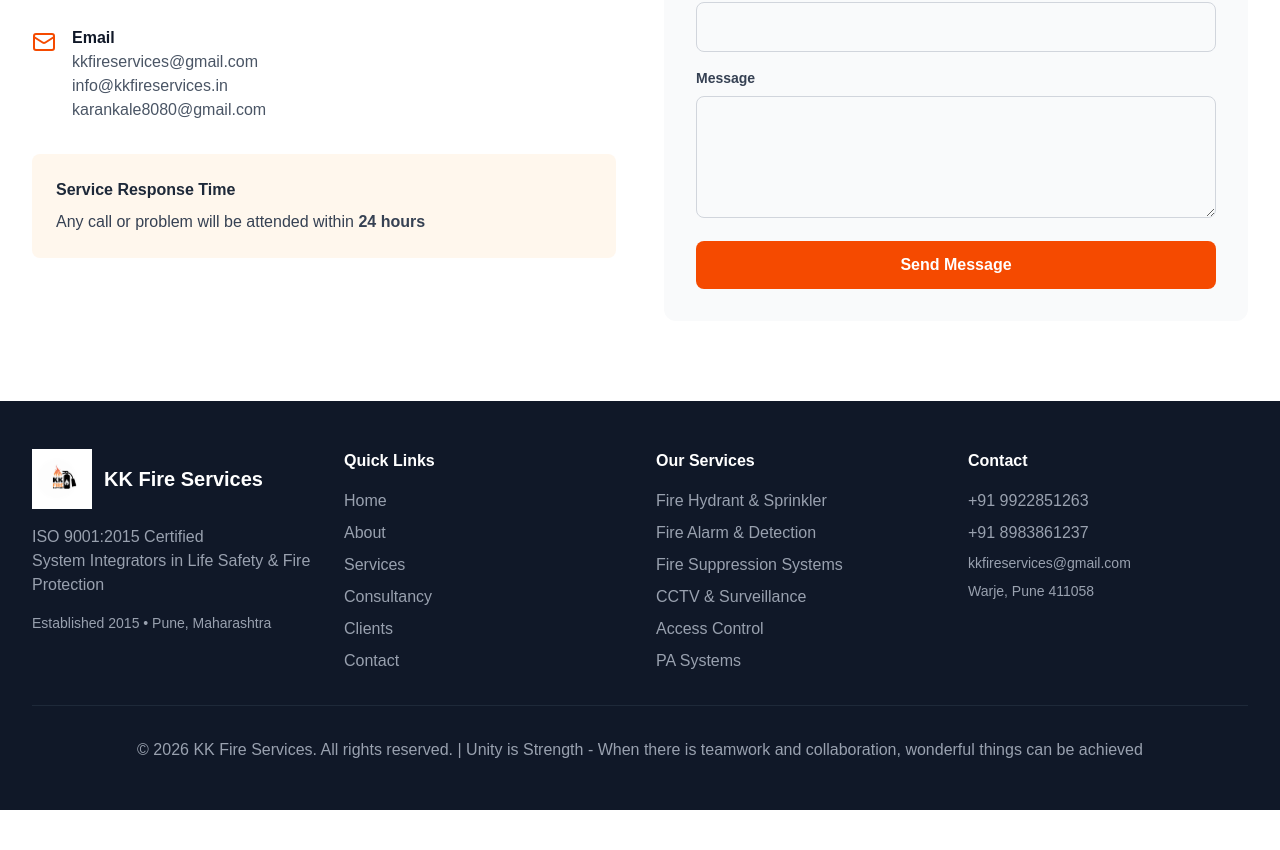
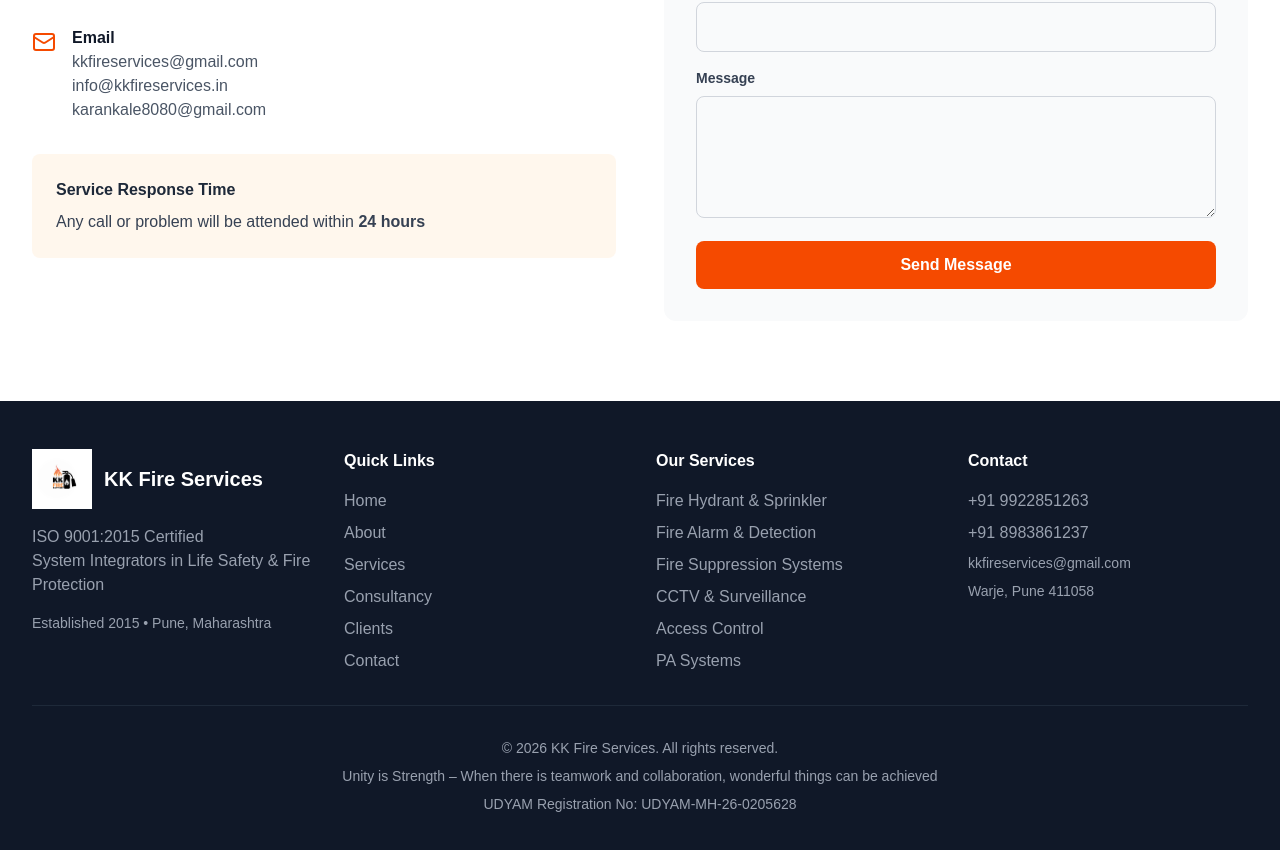
Before and after one commit to do-or-dieorganisation/kk-fire-services, a Next.js app: page / in a window 1280 px wide. Shown: the part 8529-9379 px from the top of the page. Before the commit the page ends 9339 px from the top, so only its background shows below. Built offline with nearby package versions, Linux system fonts and the light colour scheme.

Commit message:
Updated footer with UDYAM number

```diff
--- a/components/layout/Footer.tsx
+++ b/components/layout/Footer.tsx
@@ -44,6 +44,7 @@
               Established 2015 • Pune, Maharashtra
             </p>
           </div>
+
           <div>
             <h4 className="font-bold mb-4">Quick Links</h4>
             <ul className="space-y-2 text-gray-400">
@@ -56,6 +57,7 @@
               ))}
             </ul>
           </div>
+
           <div>
             <h4 className="font-bold mb-4">Our Services</h4>
             <ul className="space-y-2 text-gray-400">
@@ -64,6 +66,7 @@
               ))}
             </ul>
           </div>
+
           <div>
             <h4 className="font-bold mb-4">Contact</h4>
             <ul className="space-y-2 text-gray-400">
@@ -74,11 +77,17 @@
             </ul>
           </div>
         </div>
-        <div className="border-t border-gray-800 pt-8 text-center text-gray-400">
+
+        {/* Unified footer block */}
+        <div className="border-t border-gray-800 pt-8 text-center text-gray-400 text-sm">
           <p>
-            &copy; {new Date().getFullYear()} KK Fire Services. All rights
-            reserved. | Unity is Strength - When there is teamwork and
-            collaboration, wonderful things can be achieved
+            &copy; {new Date().getFullYear()} KK Fire Services. All rights reserved.
+          </p>
+          <p className="mt-2">
+            Unity is Strength – When there is teamwork and collaboration, wonderful things can be achieved
+          </p>
+          <p className="mt-2">
+            UDYAM Registration No: UDYAM-MH-26-0205628
           </p>
         </div>
       </div>
--- a/package.json
+++ b/package.json
@@ -12,6 +12,7 @@
     "clsx": "^2.1.1",
     "lucide-react": "^0.562.0",
     "next": "16.1.1",
+    "nextjs": "^0.0.3",
     "react": "19.2.3",
     "react-dom": "19.2.3",
     "tailwind-merge": "^3.4.0"
```
Also changed, not shown: components/Contact.tsx (line endings or trailing spaces), 1 other file (tests, documents, lock files or other folders).
